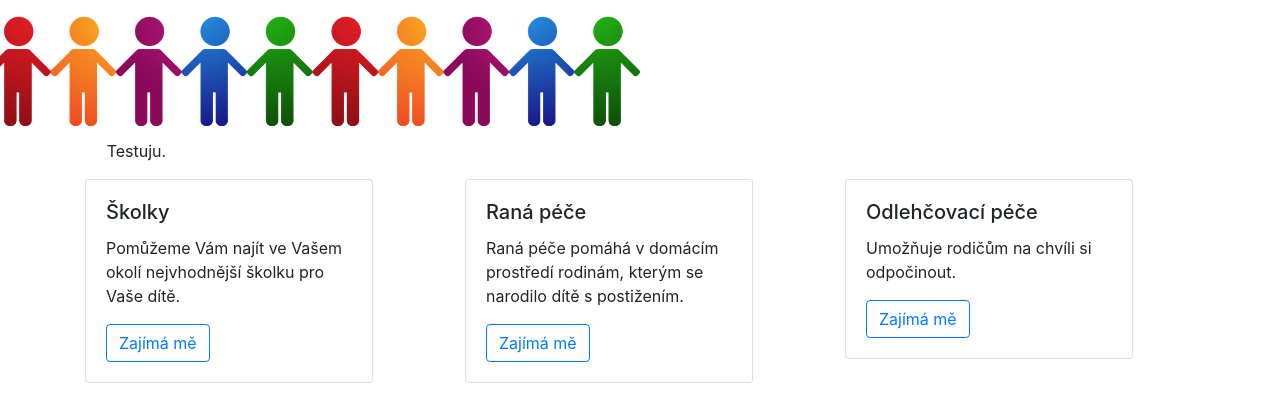
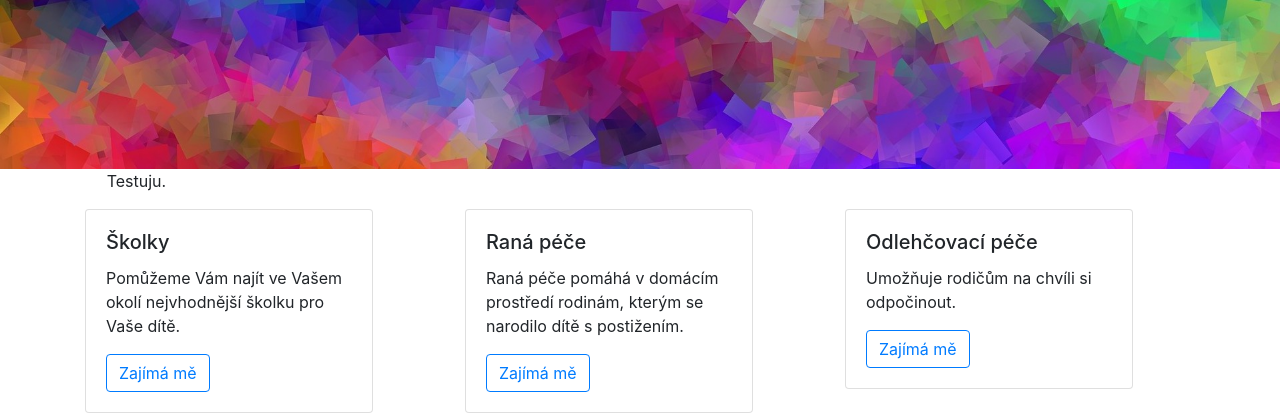
Before and after one commit to JanaMare/skolka_projekt, a Flask app: page / in a window 1280 px wide. Shown: the part 63-483 px from the top of the page. Run offline with Flask 2, Linux system fonts and the light colour scheme; some libraries are stand-ins or nearby versions.

Commit message:
hraju si

```diff
--- a/templates/layout.html
+++ b/templates/layout.html
@@ -39,8 +39,8 @@
               </ul>
         </div>
     </nav>
-    <div class="row img">
-        <img src="http://skolky01.herokuapp.com/static/child.png" style = "width:50%; height: 50% " class="img-fluid" alt="Responsive image">
+    <div class="img-fluid. max-width: 100%">
+        <img src="/static/background.jpg" style = "width:100%; height:auto " class="img-fluid" alt="Responsive image">
       </div>
 
       {% block content %}
```
